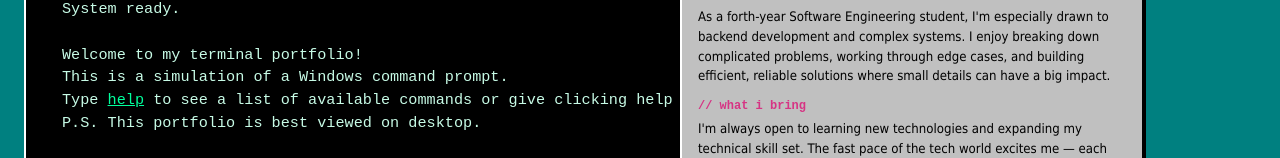
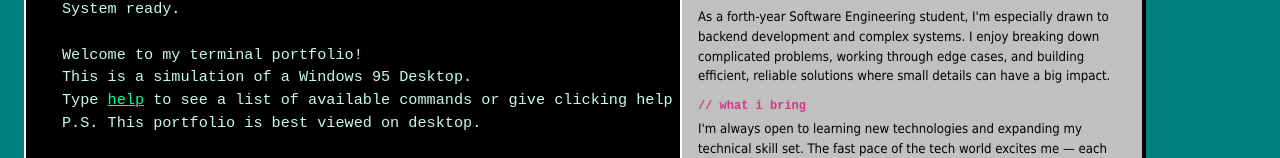
Before and after one commit to maleyhaf/terminal_portfolio, a Next.js app in the folder terminal_portfolio/: page / in a window 1280 px wide. Shown: the part 300-458 px from the top of the page. Built offline with nearby package versions, Linux system fonts and the light colour scheme.

Commit message:
updated name

```diff
--- a/terminal_portfolio/app/layout.tsx
+++ b/terminal_portfolio/app/layout.tsx
@@ -15,8 +15,8 @@ const geistMono = Geist_Mono({
 });
 
 export const metadata: Metadata = {
-  title: "Maleyha's Terminal Portfolio",
-  description: "A terminal-style portfolio website for Maleyha Fatima, a software developer. ",
+  title: "Maleyha's Window's Portfolio",
+  description: "A windows 95 style portfolio website for Maleyha Fatima, a software developer. ",
 };
 
 export default function RootLayout({ children }: { children: React.ReactNode }) {
--- a/terminal_portfolio/data/commands.ts
+++ b/terminal_portfolio/data/commands.ts
@@ -13,7 +13,7 @@ const commands: readonly Command[] = [
       "System ready.",
       "\u00A0",
       "Welcome to my terminal portfolio!",
-      "This is a simulation of a Windows command prompt.",
+      "This is a simulation of a Windows 95 Desktop.",
       "Type help to see a list of available commands or give clicking help a try.",
       "P.S. This portfolio is best viewed on desktop.",
       "\u00A0",
```
